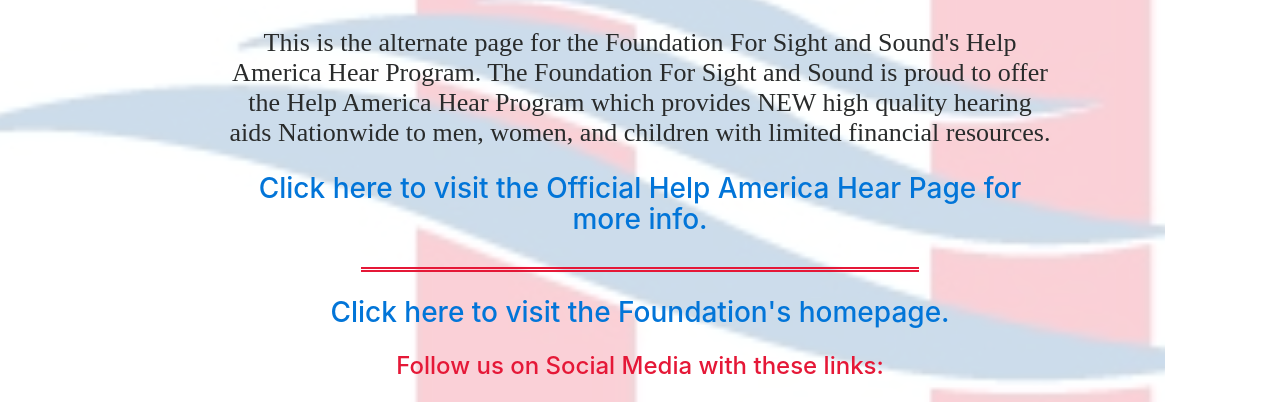
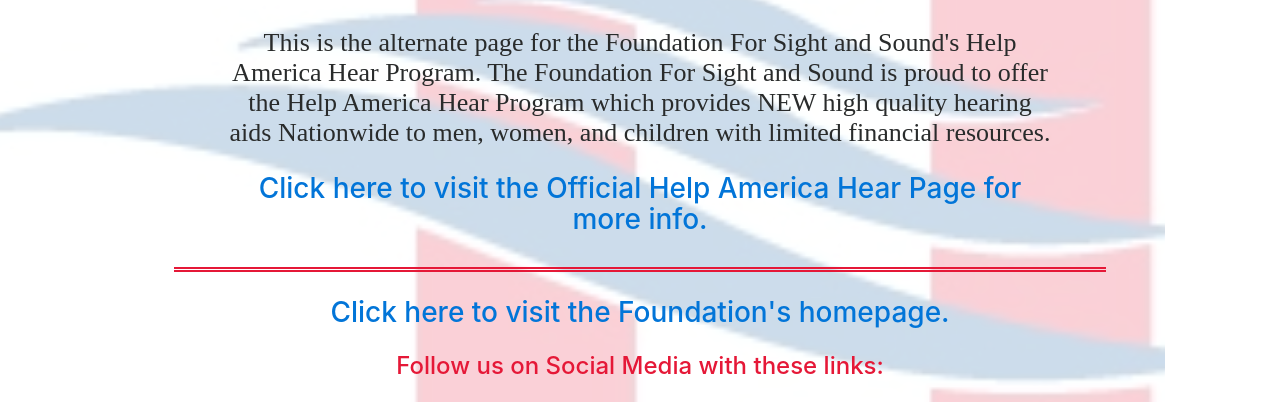
Before and after one commit to technicalelegancedev/HAH_Website, a plain HTML site: page index.html in a window 1280 px wide. Shown: the part 257-659 px from the top of the page. Drawn offline with nearby package versions, Linux system fonts and the light colour scheme; a script that the page names is missing.

Commit message:
Create index.html

```diff
--- a/index.html
+++ b/index.html
@@ -30,7 +30,7 @@
             </div>
         </div>
         <div id="row3" class="row">
-    <div class="col-xs-10 my-auto mx-auto text-center">
+    <div class="col-md-10 my-auto mx-auto text-center">
         <div class="my-auto text-center seperatorBar">
             <hr>
         </div>
```
